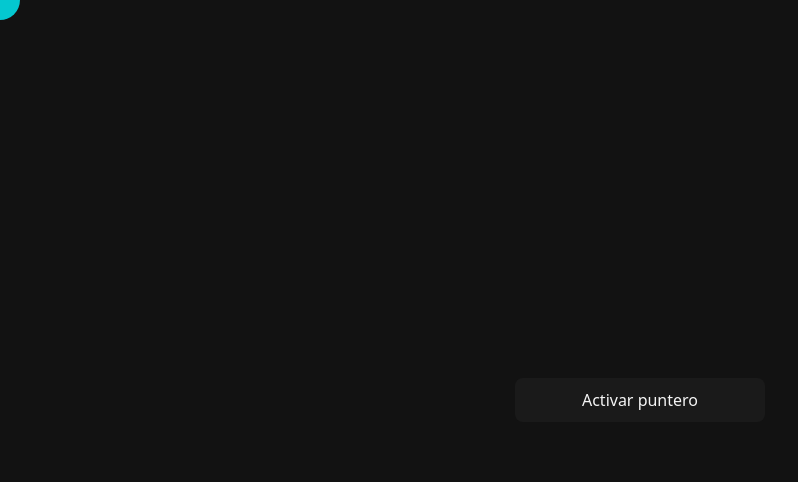
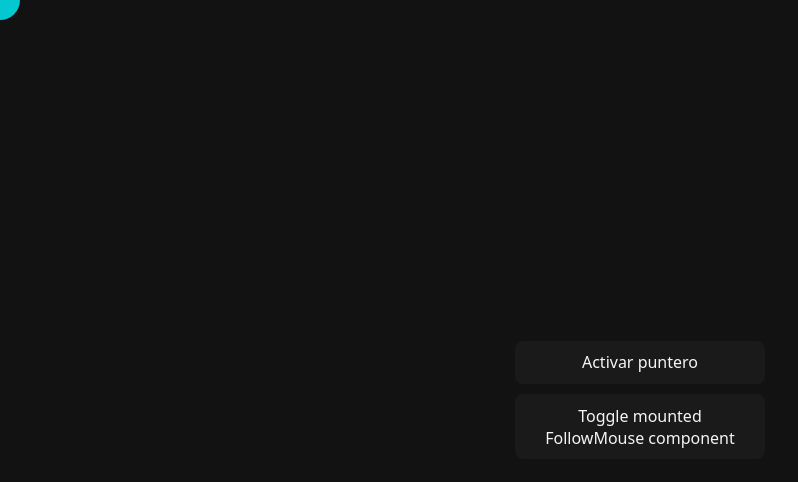
Before and after one commit to Espadv69/MouseFollower_React, a React (Vite) app: page / in a window 1280 px wide. Shown: the top 482 px of the page, without its empty margins (0-798 px from the left). Built offline with nearby package versions, Linux system fonts and the light colour scheme.

Commit message:
Update: - Toggle button to know how many render do this App

```diff
--- a/src/App.jsx
+++ b/src/App.jsx
@@ -1,9 +1,16 @@
+import { useState } from 'react'
+
 import { FollowMouse } from './components/FollowMouse'
 
 function App() {
+  const [mounted, setMounted] = useState(true)
+
   return (
     <>
-      <FollowMouse />
+      { mounted && <FollowMouse /> }
+      <button style={{ marginTop: 10 }} onClick={() => setMounted(!mounted)}>
+        Toggle mounted FollowMouse component
+      </button>
     </>
   )
 }
```
